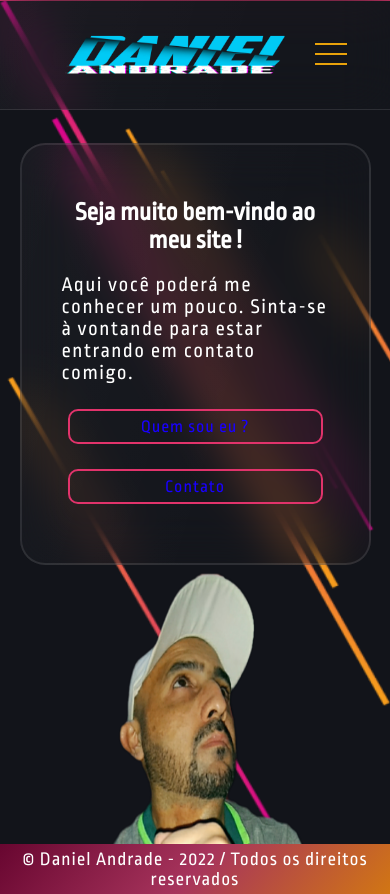
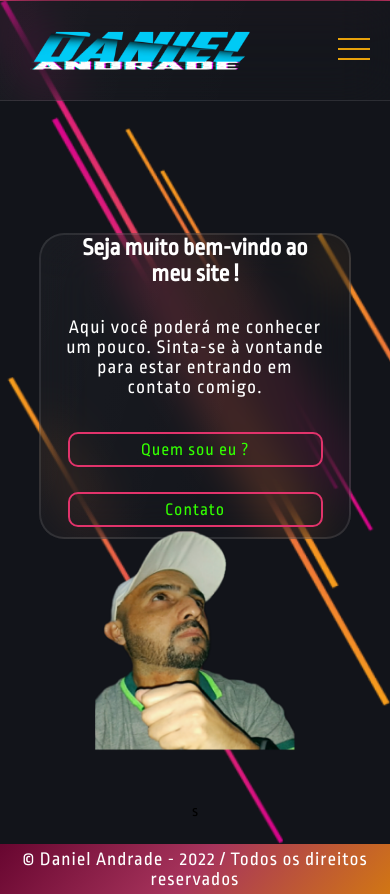
Before and after one commit to danielandradedasilva/teste, a plain HTML site: page index.html in a window 390 px wide. Drawn offline with nearby package versions, Linux system fonts and the light colour scheme.

Commit message:
teste69852

```diff
--- a/assets/css/homeMediaQuery.css
+++ b/assets/css/homeMediaQuery.css
@@ -1,7 +1,7 @@
     /*CONTEÚDO*/
 
     .section-home {
-        max-width: 1400px;
+        max-width: 1300px;
         width: 100%;
         height: 100vh;
         border-top: 1px solid var(--color-purple-ligth);
@@ -16,17 +16,17 @@
     }
 
     .img-home>img {
-        width: 470px;
-        height: 600px;
-        margin-top: 110px;
+        width: 420px;
+        height: 530px;
+        margin-top: 220px;
     }
 
     .card-sec-container {
         max-width: 1300px;
         width: 100%;
         height: 400px;
+        margin-top: 50px;
         margin-right: 80px;
-        margin-top: 100px;
     }
 
     .card-sec-container-content {
@@ -41,7 +41,7 @@
         align-items: center;
         justify-content: center;
         border: 2px solid var(--transparent-strokes);
-        padding: 0 80px;
+        padding: 0 60px;
     }
 
     .title-card-sec {
@@ -70,30 +70,28 @@
 
     @media screen and (max-width: 1023px) {
         .section-home {
-            height: 150vh;
-            flex-direction: column;
-            align-items: center;
-            justify-content: center;
+            height: 100vh;
         }
         .card-sec-container {
             width: 100%;
-            margin-left: 80px;
-            margin-top: 300px;
+            height: 360px;
+            margin-right: 80px;
         }
         .card-sec-container-content {
-            width: 80%;
-            height: 400px;
+            width: 85%;
+            height: 100%;
+            text-align: center;
         }
         .title-card-sec {
-            font-size: 2.3em;
+            font-size: 2.2em;
         }
         .subtitle-card-sec {
-            font-size: 1.7em;
+            font-size: 1.5em;
         }
         .img-home>img {
-            width: 270px;
+            width: 300px;
             height: 400px;
-            margin-top: 50px;
+            margin-top: 320px;
         }
         .buttons {
             display: flex;
@@ -103,50 +101,58 @@
             justify-content: center;
         }
         .btn-link-home {
-            width: 400px;
+            width: 370px;
             height: 33px;
             font-size: 1.1em;
         }
     }
 
-    @media screen and (max-width: 530px) {
+    @media screen and (max-width: 768px) {
         .section-home {
+            width: 100%;
             height: 100vh;
+            flex-direction: column;
+            justify-content: space-around;
+        }
+        .card-sec-container {
+            margin: 0 auto;
+            position: absolute;
         }
         .card-sec-container-content {
-            width: 90%;
-            height: 50vh;
-            margin-top: -50px;
-            padding: 0 40px;
+            width: 80%;
+            height: 85%;
+            margin-top: -10px;
             text-align: center;
+            padding: 0 25px;
         }
         .title-card-sec {
-            margin-top: -5px;
-            font-size: 1.6em;
+            text-align: center;
+            margin-top: -10px;
+            font-size: 1.5em;
         }
         .subtitle-card-sec {
-            text-align: start;
-            margin-top: 20px;
-            letter-spacing: 1.5px;
-            font-size: 1.3em;
+            text-align: center;
+            margin-top: 30px;
+            letter-spacing: 1.2px;
+            font-size: 1.2em;
         }
         .img-home>img {
-            width: 220px;
-            height: 360px;
-            margin-top: -15px;
-            margin-left: 50px;
+            width: 200px;
+            height: 220px;
+            margin-top: 505px;
+            position: relative;
         }
         .buttons {
             display: flex;
             flex-direction: column;
             gap: 25px;
-            margin-top: 25px;
+            margin-top: 35px;
             justify-content: center;
         }
         .btn-link-home {
             width: 255px;
             height: 35px;
             font-size: 1.1em;
-            color: rgb(25, 0, 255);
+            color: rgb(51, 255, 0);
         }
     }
--- a/assets/css/menuMediaQuery.css
+++ b/assets/css/menuMediaQuery.css
@@ -8,9 +8,9 @@ header.header-top {
     flex-direction: row;
     flex-wrap: nowrap;
     position: fixed;
-    height: 13vh;
+    height: 12vh;
     width: 100%;
-    padding: 0 65px;
+    padding: 0 60px;
     z-index: 2;
     border-bottom: 1px solid var(--transparent-strokes);
 }
@@ -18,6 +18,7 @@ header.header-top {
 .logoheader {
     width: 220px;
     height: 50px;
+    margin-left: -30px;
     cursor: pointer;
     filter: brightness(1.2);
     filter: drop-shadow(rgba(255, 0, 0, 0.16) 0px 1px 1px), brightness(0);
@@ -93,9 +94,12 @@ header.header-top {
 
 /*Menu-Mobile*/
 
+.container-menu {
+    margin-top: -40px;
+}
+
 .mobile-menu {
     cursor: pointer;
-    margin-left: 62%;
     display: none;
 }
 
--- a/index.html
+++ b/index.html
@@ -35,8 +35,8 @@
     </button>
     <header class="header-top glass-effect">
         <img src="assets/img/png/logo.webp" alt="Logo Daniel Andrade" class="logoheader">
+        <nav class="nav">
 
-        <nav class="nav">
             <ul class="nav-item">
                 <li class="nav-itens"><img src="assets/img/svg/user-free-icon-font.svg"><a href="#apresentacao">Apresentação</a></li>
                 <li class="nav-itens"><img src="assets/img/svg/diploma-free-icon-font.svg"><a href="#habilidades">Habilidades</a></li>
@@ -44,10 +44,12 @@
                 <li class="nav-itens"><a href="#contato" class="linkbtn"><button class="btn-link">Contato</button></a></li>
             </ul>
         </nav>
-        <div class="mobile-menu">
-            <div class="line1"></div>
-            <div class="line2"></div>
-            <div class="line3"></div>
+        <div class="container-menu">
+            <div class="mobile-menu">
+                <div class="line1"></div>
+                <div class="line2"></div>
+                <div class="line3"></div>
+            </div>
         </div>
     </header>
     <!--Fim Header com logo e a navegção e botão contato-->
@@ -56,9 +58,6 @@
     <main class="conteudo-principal">
         <!-- Inicio Home-->
         <section class="section-home parallax">
-
-
-
             <div class="card-sec-container">
                 <div class="card-sec-container-content glass-effect" data-rellax-speed="-9">
                     <h1 class="title-card-sec">Seja muito bem-vindo ao meu site !</h1>
```
